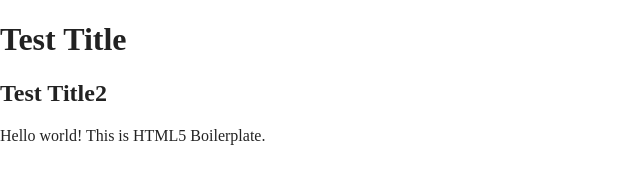
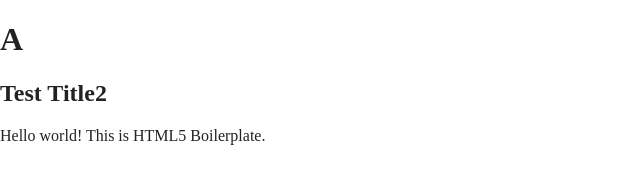
Before and after one commit to JanMarkusRokka/WebApplicationDevelopment, a website built with Parcel: page index.html in a window 1280 px wide. Shown: the whole page, without its empty margins (0-640 px from the left). Built offline with nearby package versions, Linux system fonts and the light colour scheme.

Commit message:
Test change

```diff
--- a/index.html
+++ b/index.html
@@ -1,7 +1,7 @@
 <!doctype html>
 <html class="no-js" lang="">
 
-<h1>Test Title</h1>
+<h1>A</h1>
 <h2>Test Title2</h2>
 
 <head>
```
